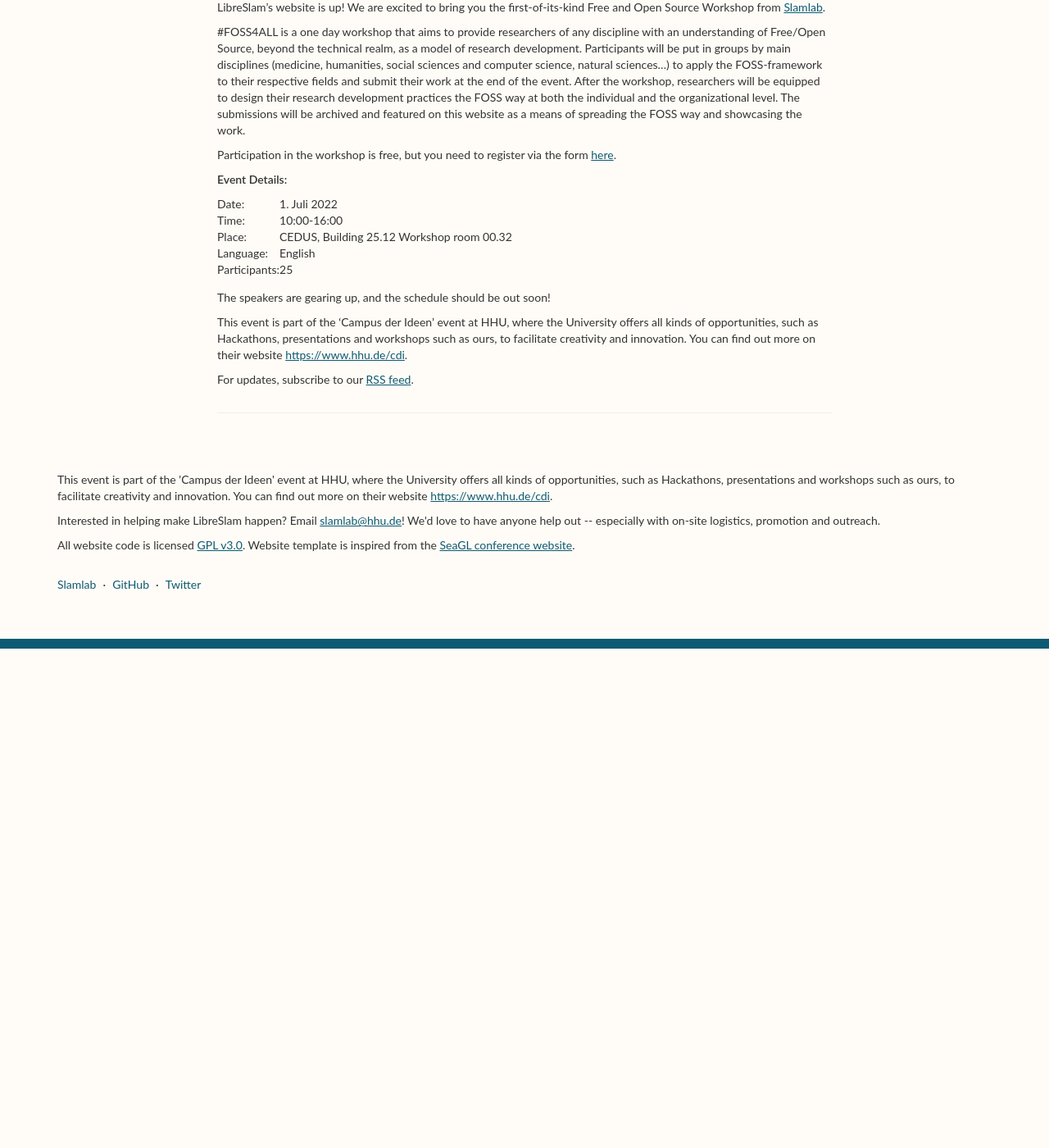
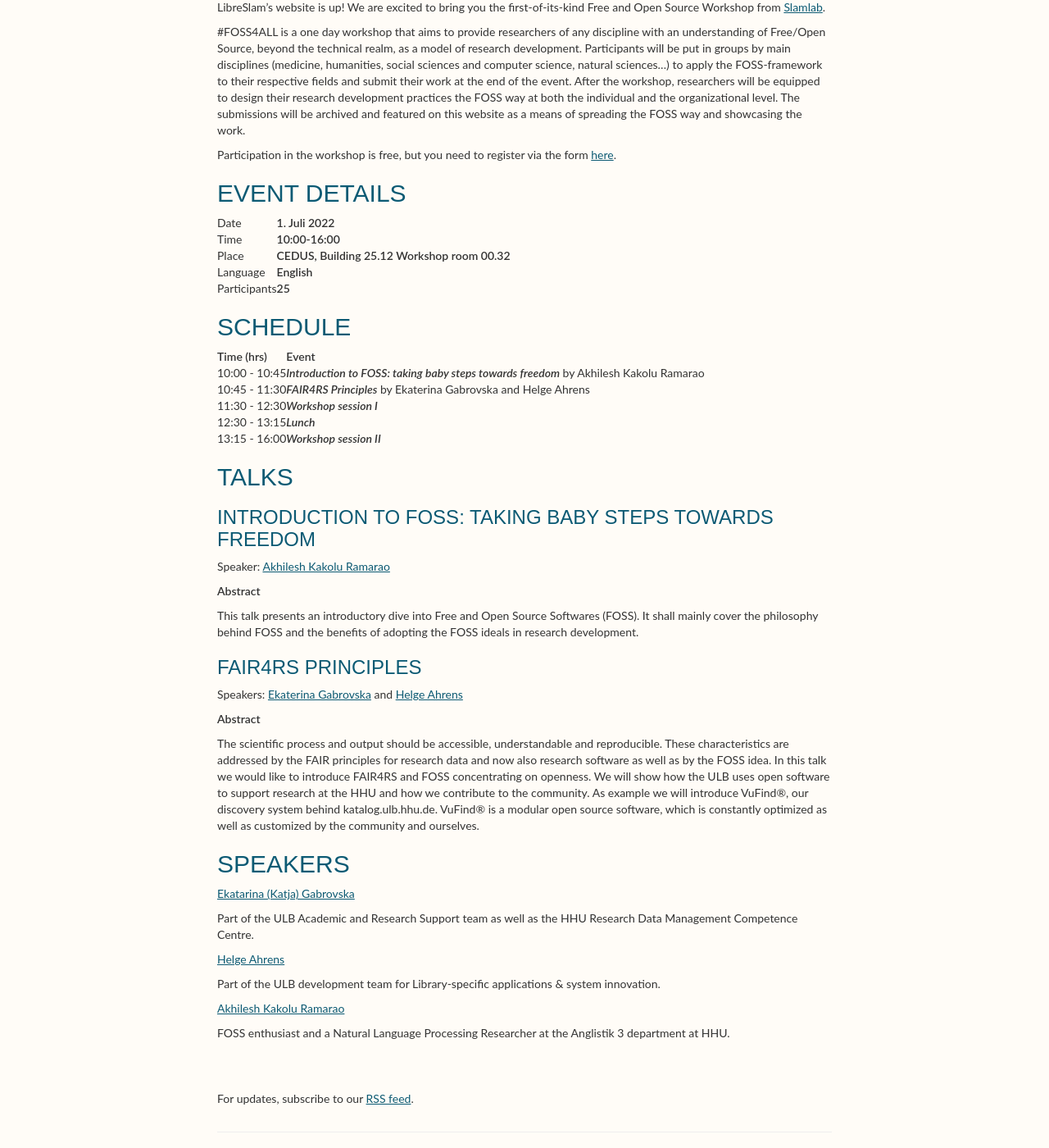
Before and after one commit to hhuslamlab/libreslam, a Jekyll site: the page built from _posts/2022-04-10-Welcome.md, in a window 1280 px wide and 1400 px high, scrolled down 487 px. Shown: the whole window at 82% size. Built offline with Jekyll 4.4.1, drawn with Linux system fonts in a browser that asks for light colours; before the commit the page ends 1278 px from its top, so only the background shows below that.

Commit message:
edit blog

```diff
--- a/_posts/2022-04-10-Welcome.md
+++ b/_posts/2022-04-10-Welcome.md
@@ -14,16 +14,57 @@
 
 Participation in the workshop is free, but you need to register via the form <a href="https://cryptpad.fr/form/#/2/form/view/WYNHM9qv75O7NPWYasELohmQrMpi11vfbR7hRGHNmMo/">here</a>.
 
-**Event Details:**
+## Event Details
 
-| Date:         | 1. Juli 2022                                |
-| Time:         | 10:00-16:00                                 |
-| Place:        | CEDUS, Building 25.12 Workshop room 00.32   |
-| Language:     | English                                     |
-| Participants: | 25                                          |
+| Date         | **1. Juli 2022**                              |
+| Time         | **10:00-16:00**                               |
+| Place        | **CEDUS, Building 25.12 Workshop room 00.32** |
+| Language     | **English**                                   |
+| Participants | **25**                                        |
+{:.mbtablestyle}
 
-The speakers are gearing up, and the schedule should be out soon!
+## Schedule
 
-This event is part of the 'Campus der Ideen' event at HHU, where the University offers all kinds of opportunities, such as Hackathons, presentations and workshops such as ours, to facilitate creativity and innovation. You can find out more on their website [https://www.hhu.de/cdi](https://www.hhu.de/cdi).
+| **Time (hrs)** | **Event**                                                                                |
+| 10:00 - 10:45  | ***Introduction to FOSS: taking baby steps towards freedom*** by Akhilesh Kakolu Ramarao |
+| 10:45 - 11:30  | ***FAIR4RS Principles*** by Ekaterina Gabrovska and Helge Ahrens                         |
+| 11:30 - 12:30  | ***Workshop session I***                                                                 |
+| 12:30 - 13:15  | ***Lunch***                                                                              |
+| 13:15 - 16:00  | ***Workshop session II***                                                                |
+{:.mbtablestyle}
+
+## Talks
+
+### Introduction to FOSS: taking baby steps towards freedom
+
+Speaker: [Akhilesh Kakolu Ramarao](https://slam.phil.hhu.de/authors/akhilesh/)
+
+**Abstract**
+
+This talk presents an introductory dive into Free and Open Source Softwares (FOSS). It shall mainly cover the philosophy behind FOSS and the benefits of adopting the FOSS ideals in research development.
+
+### FAIR4RS Principles
+
+Speakers: [Ekaterina Gabrovska](https://www.ulb.hhu.de/en/the-library/organisation-locations-contact/staff-directory?pid=382&redirect=1) and [Helge Ahrens](https://www.ulb.hhu.de/en/the-library/organisation-locations-contact/staff-directory?pid=365&redirect=1)
+
+**Abstract**
+
+The scientific process and output should be accessible, understandable and reproducible. These characteristics are addressed by the FAIR principles for research data and now also research software as well as by the FOSS idea. In this talk we would like to introduce FAIR4RS and FOSS concentrating on openness. We will show how the ULB uses open software to support research at the HHU and how we contribute to the community. As example we will introduce VuFind®, our discovery system behind katalog.ulb.hhu.de. VuFind® is a modular open source software, which is constantly optimized as well as customized by the community and ourselves.
+
+## Speakers
+
+[Ekatarina (Katja) Gabrovska](https://www.ulb.hhu.de/en/the-library/organisation-locations-contact/staff-directory?pid=382&redirect=1)
+
+Part of the ULB Academic and Research Support team as well as the HHU Research Data Management Competence Centre.
+
+[Helge Ahrens](https://www.ulb.hhu.de/en/the-library/organisation-locations-contact/staff-directory?pid=365&redirect=1)
+
+Part of the ULB development team for Library-specific applications & system innovation.
+
+[Akhilesh Kakolu Ramarao](https://slam.phil.hhu.de/authors/akhilesh/)
+
+FOSS enthusiast and a Natural Language Processing Researcher at the Anglistik 3 department at HHU.
+
+<br><br>
 
 For updates, subscribe to our [RSS feed](https://slam.phil.hhu.de/libreslam/feed.xml).
```
